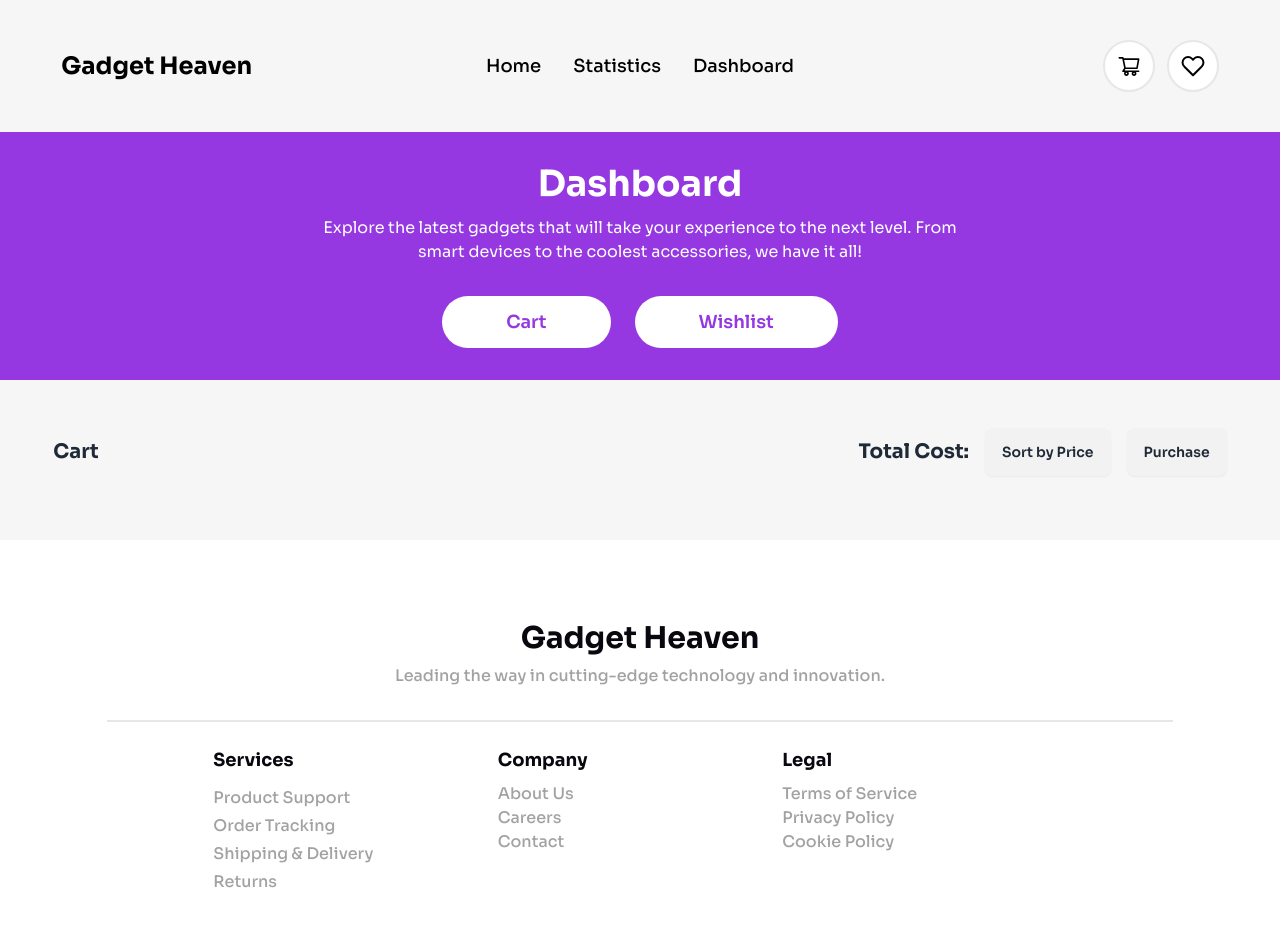
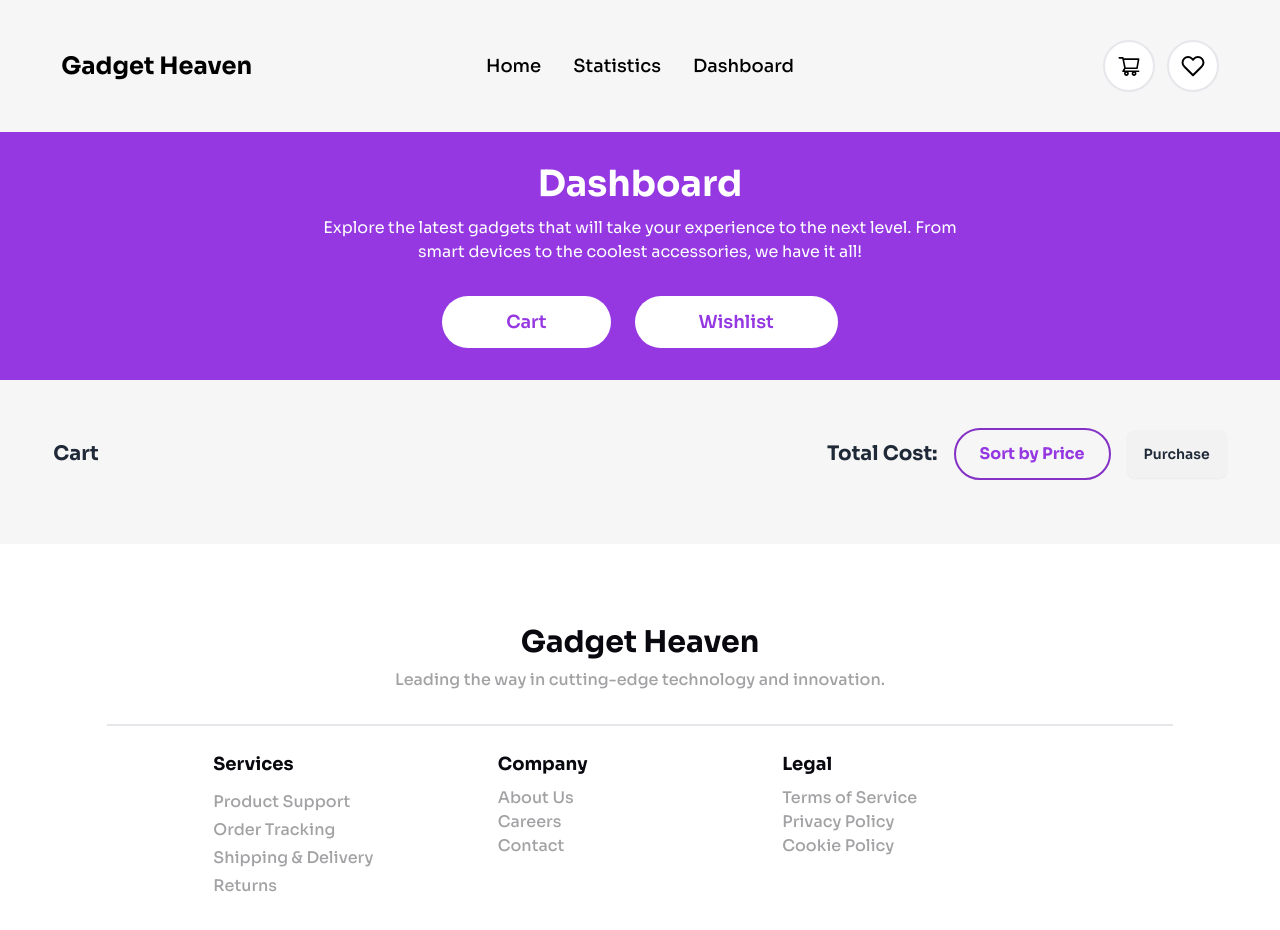
Before and after one commit to SK-Jabed/Gadget-Heaven-React-Project, a React (Vite) app: page /dashboard in a window 1280 px wide. Shown: the top 930 px of the page. Built offline with nearby package versions, Linux system fonts and the light colour scheme.

Commit message:
Cart Product Component Updated

```diff
--- a/src/components/CartProduct/CartProduct.jsx
+++ b/src/components/CartProduct/CartProduct.jsx
@@ -39,7 +39,7 @@ const CartProduct = () => {
         </div>
         <div className="flex items-center gap-4">
           <p className="font-bold text-xl">Total Cost: </p>
-          <button onClick={handleSort} className="btn">Sort by Price</button>
+          <button onClick={handleSort} className="px-6 py-3 rounded-full border-2 border-[#8332C5] text-[#9538E2] font-bold">Sort by Price</button>
           <button className="btn">Purchase</button>
         </div>
       </div>
```
